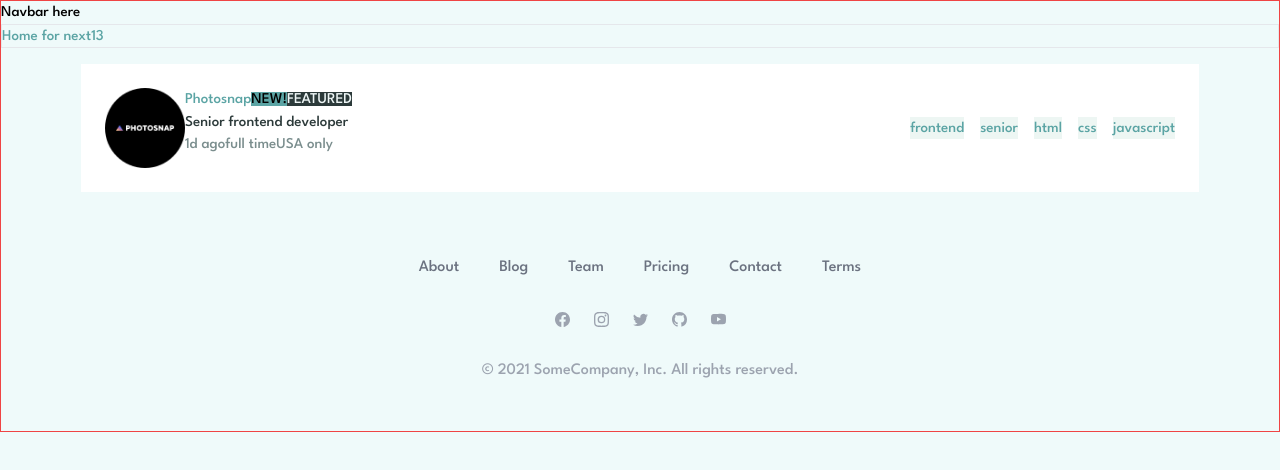
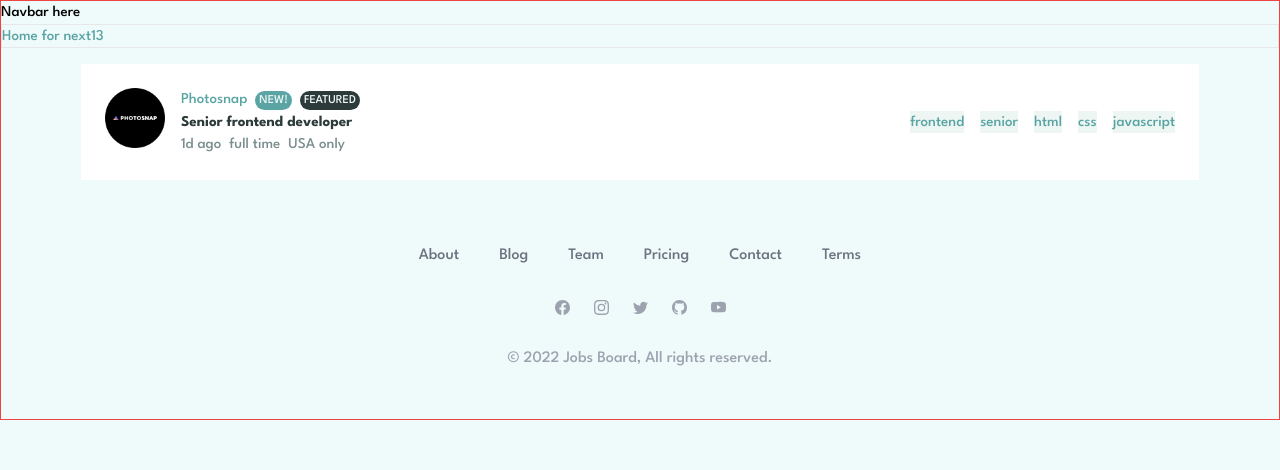
Before and after one commit to reline-digital/job-listings, a Next.js app in the folder client/: page / in a window 1280 px wide. Shown: the top 470 px of the page. Built offline with nearby package versions, Linux system fonts and the light colour scheme.

Commit message:
Add styling to the card info

```diff
--- a/client/components/Card.tsx
+++ b/client/components/Card.tsx
@@ -18,9 +18,9 @@ export default function Card() {
     <div className='flex bg-white flex-col md:flex-row p-6 justify-between items-center'>
       {/* card header */}
 
-      <div className='flex'>
+      <div className='flex gap-4'>
         {/* compnay logo */}
-        <div className='rounded-full max-w-[80px]'>
+        <div className='rounded-full max-w-[60px]'>
           <Image src={companyLogo} alt='photosnap' />
         </div>
         {/* job description */}
@@ -31,13 +31,17 @@ export default function Card() {
               {data.company}
               {/* Photosnap */}
             </a>
-            <span className='bg-primary'>NEW!</span>
-            <span className='bg-secondary text-lightGrayishCyan'>FEATURED</span>
+            <span className='bg-primary text-lightGrayishCyan rounded-full p-1 text-xs mx-2'>
+              NEW!
+            </span>
+            <span className='bg-secondary text-lightGrayishCyan rounded-full p-1 text-xs'>
+              FEATURED
+            </span>
           </div>
           {/* job title */}
-          <h2 className='text-secondary'>{data.title}</h2>
+          <h2 className='text-secondary font-bold'>{data.title}</h2>
           {/* job time info */}
-          <div className='flex'>
+          <div className='flex gap-2'>
             {data.info.map((tag, i) => (
               <span key={i} className='text-darkGrayishCyan'>
                 {tag}
--- a/client/components/Footer.tsx
+++ b/client/components/Footer.tsx
@@ -84,7 +84,7 @@ export const Footer = () => {
           </a>
         </div>
         <p className='mt-8 text-base leading-6 text-center text-gray-400'>
-          © 2021 SomeCompany, Inc. All rights reserved.
+          © {new Date().getFullYear()} Jobs Board, All rights reserved.
         </p>
       </div>
     </footer>
```
